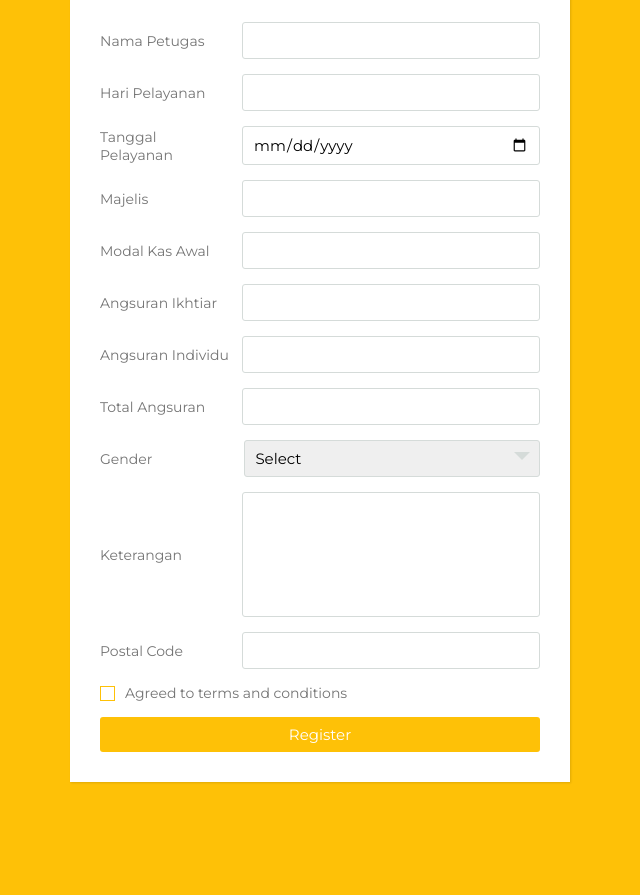
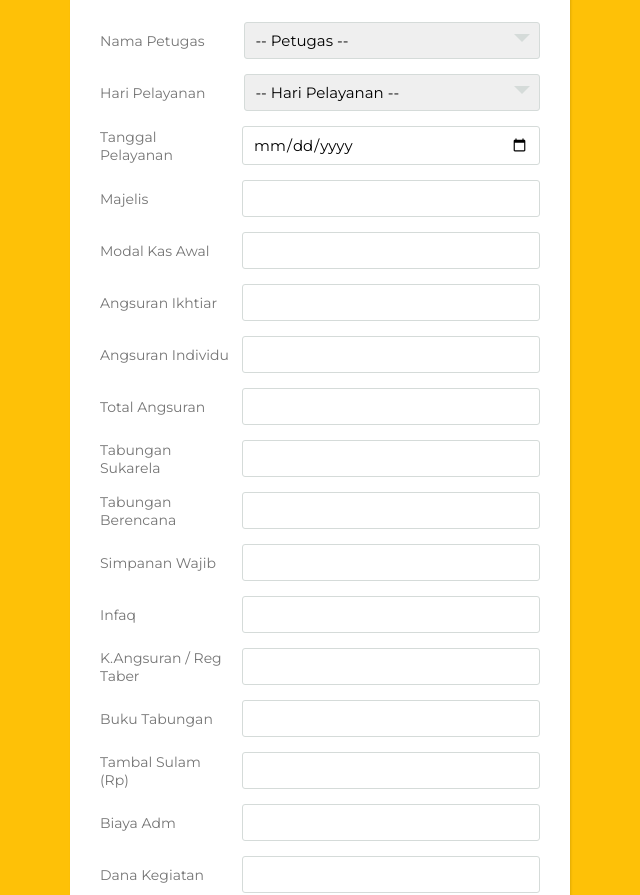
Before and after one commit to aripbudiman/websitepertama, a plain HTML site: page index.html in a window 1280 px wide. Shown: the part 82-977 px from the top of the page, without its empty margins (320-960 px from the left). Before the commit the page ends 884 px from the top, so only its background shows below. Drawn offline with Linux system fonts and the light colour scheme.

Commit message:
updateindex.html

```diff
--- a/index.html
+++ b/index.html
@@ -15,11 +15,31 @@
     <div class="form">
       <div class="inputfield">
         <label>Nama Petugas</label>
-          <input type="text" class="input petugas">
+        <div class="custom_select">
+          <select>
+            <option value="">-- Petugas --</option>
+            <option value="">Sulaeman Afif</option>
+            <option value="">Bani Nuzul Ramadhan</option>
+            <option value="">Beni Iskandar</option>
+            <option value="">Erni Lathipah</option>
+            <option value="">Hendri Herdiansyah S</option>
+            <option value="">Mohamad Saeful Ramadhan</option>
+            <option value="">Rian Andriani Aziz</option>
+            <option value="">Tendi Agus Maulana</option>
+          </select>
+        </div>
      </div>
      <div class="inputfield">
       <label>Hari Pelayanan</label>
-          <input type="text" class="input petugas">
+      <div class="custom_select">
+        <select>
+          <option value="">-- Hari Pelayanan --</option>
+          <option value="">Senin</option>
+          <option value="">Selasa</option>
+          <option value="">Rabu</option>
+          <option value="">Kamis</option>
+        </select>
+      </div>
     </div>
        <div class="inputfield">
           <label>Tanggal Pelayanan</label>
@@ -46,6 +66,50 @@
           <input type="number" class="input" readonly>
        </div>
       <div class="inputfield">
+          <label>Tabungan Sukarela</label>
+          <input type="number" class="input" >
+       </div>
+      <div class="inputfield">
+          <label>Tabungan Berencana</label>
+          <input type="number" class="input" >
+       </div>
+      <div class="inputfield">
+          <label>Simpanan Wajib</label>
+          <input type="number" class="input" >
+       </div>
+      <div class="inputfield">
+          <label>Infaq</label>
+          <input type="number" class="input" >
+       </div>
+      <div class="inputfield">
+          <label>K.Angsuran / Reg Taber</label>
+          <input type="number" class="input" >
+       </div>
+      <div class="inputfield">
+          <label>Buku Tabungan</label>
+          <input type="number" class="input" >
+       </div>
+      <div class="inputfield">
+          <label>Tambal Sulam (Rp)</label>
+          <input type="number" class="input" >
+       </div>
+      <div class="inputfield">
+          <label>Biaya Adm</label>
+          <input type="number" class="input" >
+       </div>
+      <div class="inputfield">
+          <label>Dana Kegiatan</label>
+          <input type="number" class="input" >
+       </div>
+      <div class="inputfield">
+          <label>Total ADM</label>
+          <input type="number" class="input" readonly>
+       </div>
+      <div class="inputfield">
+          <label>Asuransi</label>
+          <input type="number" class="input" >
+       </div>
+        <div class="inputfield">
           <label>Gender</label>
           <div class="custom_select">
             <select>
@@ -58,10 +122,6 @@
       <div class="inputfield">
           <label>Keterangan</label>
           <textarea class="textarea"></textarea>
-       </div>
-      <div class="inputfield">
-          <label>Postal Code</label>
-          <input type="text" class="input">
        </div>
       <div class="inputfield terms">
           <label class="check">
```
Lines whose indentation alone changed are shown as unchanged.
